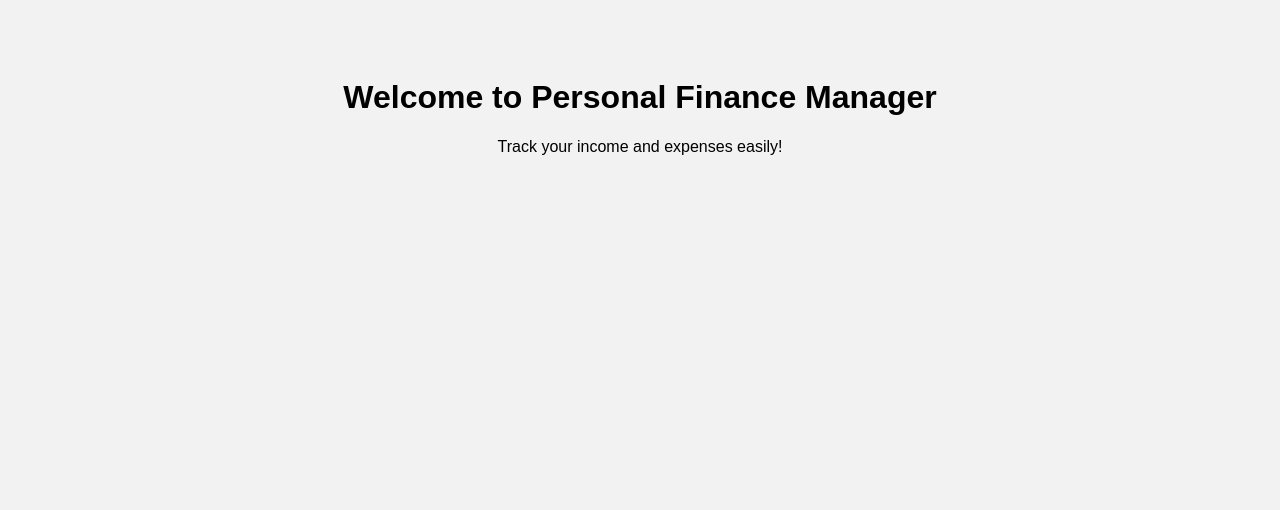
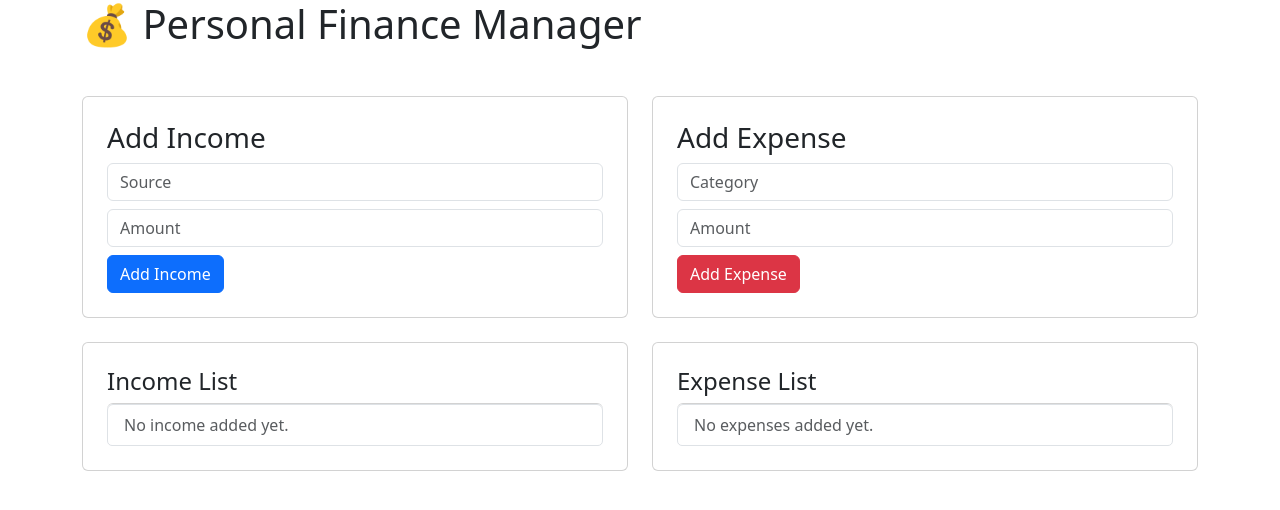
Before and after one commit to nareshnandan/Personal_finance_manager, a Flask app: page / in a window 1280 px wide. Shown: the top 510 px of the page. Run offline with Flask 3, Linux system fonts and the light colour scheme.

Commit message:
Add income and expense forms with display in index.html

```diff
--- a/app.py
+++ b/app.py
@@ -1,10 +1,27 @@
-from flask import Flask, render_template
+from flask import Flask, render_template, request
 
 app = Flask(__name__)
 
-@app.route('/')
+# Dummy lists to store data temporarily (later we’ll save to file or DB)
+income_list = []
+expense_list = []
+
+@app.route('/', methods=['GET', 'POST'])
 def index():
-    return render_template("index.html")
+    if request.method == 'POST':
+        action = request.form.get('action')
+
+        if action == 'income':
+            source = request.form.get('income_source')
+            amount = request.form.get('income_amount')
+            income_list.append({'source': source, 'amount': float(amount)})
+
+        elif action == 'expense':
+            category = request.form.get('expense_category')
+            amount = request.form.get('expense_amount')
+            expense_list.append({'category': category, 'amount': float(amount)})
+
+    return render_template("index.html", income=income_list, expenses=expense_list)
 
 if __name__ == '__main__':
     app.run(debug=True)
--- a/static/style.css
+++ b/static/style.css
@@ -1,6 +1,31 @@
+/* styles.css */
 body {
-    font-family: Arial, sans-serif;
-    background-color: #f2f2f2;
+    font-family: 'Segoe UI', sans-serif;
+    background-color: #f5f7fa;
+    margin: 0;
+    padding: 0;
+}
+
+.container {
+    margin-top: 50px;
+}
+
+h1 {
     text-align: center;
-    padding: 50px;
+    color: #2c3e50;
 }
+
+.card {
+    border-radius: 15px;
+    box-shadow: 0 2px 10px rgba(0,0,0,0.1);
+}
+
+.btn-primary {
+    background-color: #2ecc71;
+    border: none;
+}
+
+.btn-danger {
+    background-color: #e74c3c;
+    border: none;
+}
--- a/templates/index.html
+++ b/templates/index.html
@@ -1,11 +1,70 @@
 <!DOCTYPE html>
-<html>
+<html lang="en">
 <head>
+    <meta charset="UTF-8">
     <title>Personal Finance Manager</title>
-    <link rel="stylesheet" href="/static/style.css">
+    <link rel="stylesheet" href="https://cdn.jsdelivr.net/npm/bootstrap@5.3.3/dist/css/bootstrap.min.css">
+    <link rel="stylesheet" href="{{ url_for('static', filename='styles.css') }}">
 </head>
 <body>
-    <h1>Welcome to Personal Finance Manager</h1>
-    <p>Track your income and expenses easily!</p>
+
+<div class="container">
+    <h1>💰 Personal Finance Manager</h1>
+
+    <div class="row mt-5">
+        <!-- Income Section -->
+        <div class="col-md-6">
+            <div class="card p-4 mb-4">
+                <h3>Add Income</h3>
+                <form method="POST" action="/">
+                    <input type="text" class="form-control mb-2" name="income_source" placeholder="Source" required>
+                    <input type="number" class="form-control mb-2" name="income_amount" placeholder="Amount" required>
+                    <button class="btn btn-primary" type="submit" name="action" value="income">Add Income</button>
+                </form>
+            </div>
+
+            <div class="card p-4">
+                <h4>Income List</h4>
+                <ul class="list-group">
+                    {% for item in income %}
+                        <li class="list-group-item d-flex justify-content-between">
+                            <span>{{ item.source }}</span>
+                            <span>₹ {{ item.amount }}</span>
+                        </li>
+                    {% else %}
+                        <li class="list-group-item text-muted">No income added yet.</li>
+                    {% endfor %}
+                </ul>
+            </div>
+        </div>
+
+        <!-- Expense Section -->
+        <div class="col-md-6">
+            <div class="card p-4 mb-4">
+                <h3>Add Expense</h3>
+                <form method="POST" action="/">
+                    <input type="text" class="form-control mb-2" name="expense_category" placeholder="Category" required>
+                    <input type="number" class="form-control mb-2" name="expense_amount" placeholder="Amount" required>
+                    <button class="btn btn-danger" type="submit" name="action" value="expense">Add Expense</button>
+                </form>
+            </div>
+
+            <div class="card p-4">
+                <h4>Expense List</h4>
+                <ul class="list-group">
+                    {% for item in expenses %}
+                        <li class="list-group-item d-flex justify-content-between">
+                            <span>{{ item.category }}</span>
+                            <span>₹ {{ item.amount }}</span>
+                        </li>
+                    {% else %}
+                        <li class="list-group-item text-muted">No expenses added yet.</li>
+                    {% endfor %}
+                </ul>
+            </div>
+        </div>
+    </div>
+</div>
+
 </body>
 </html>
```
